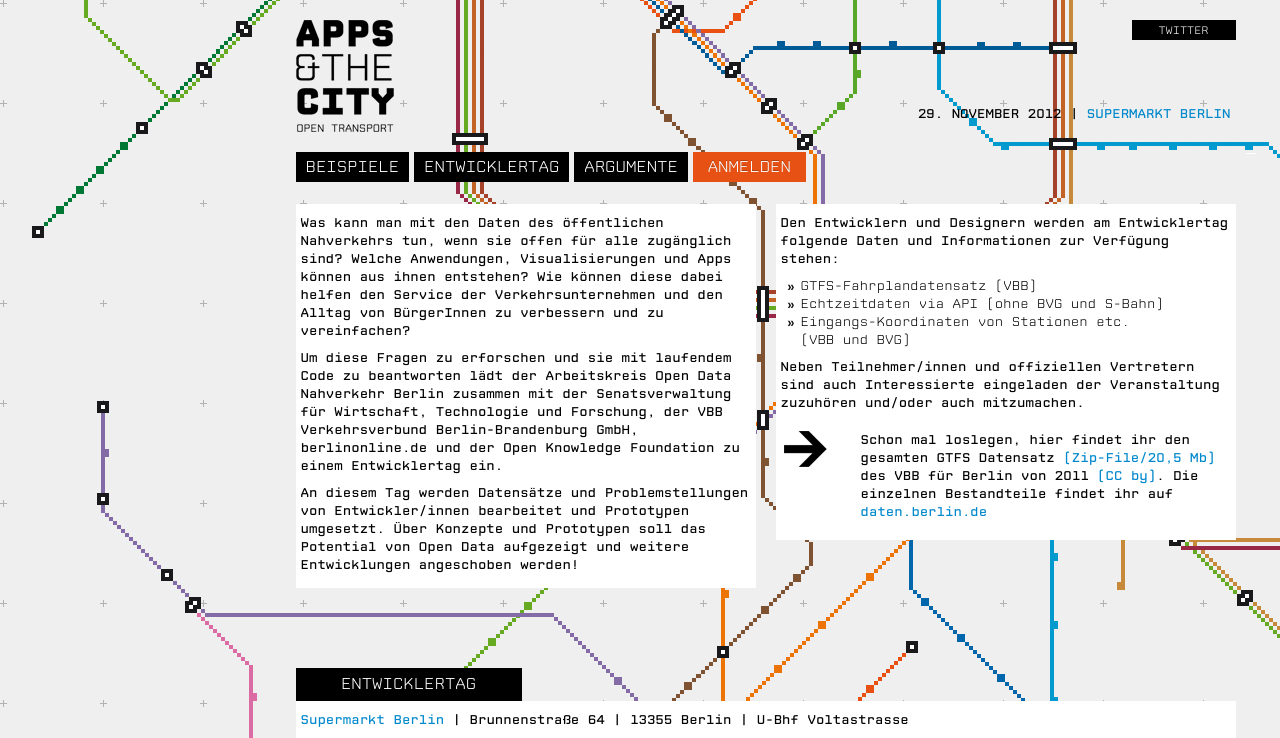
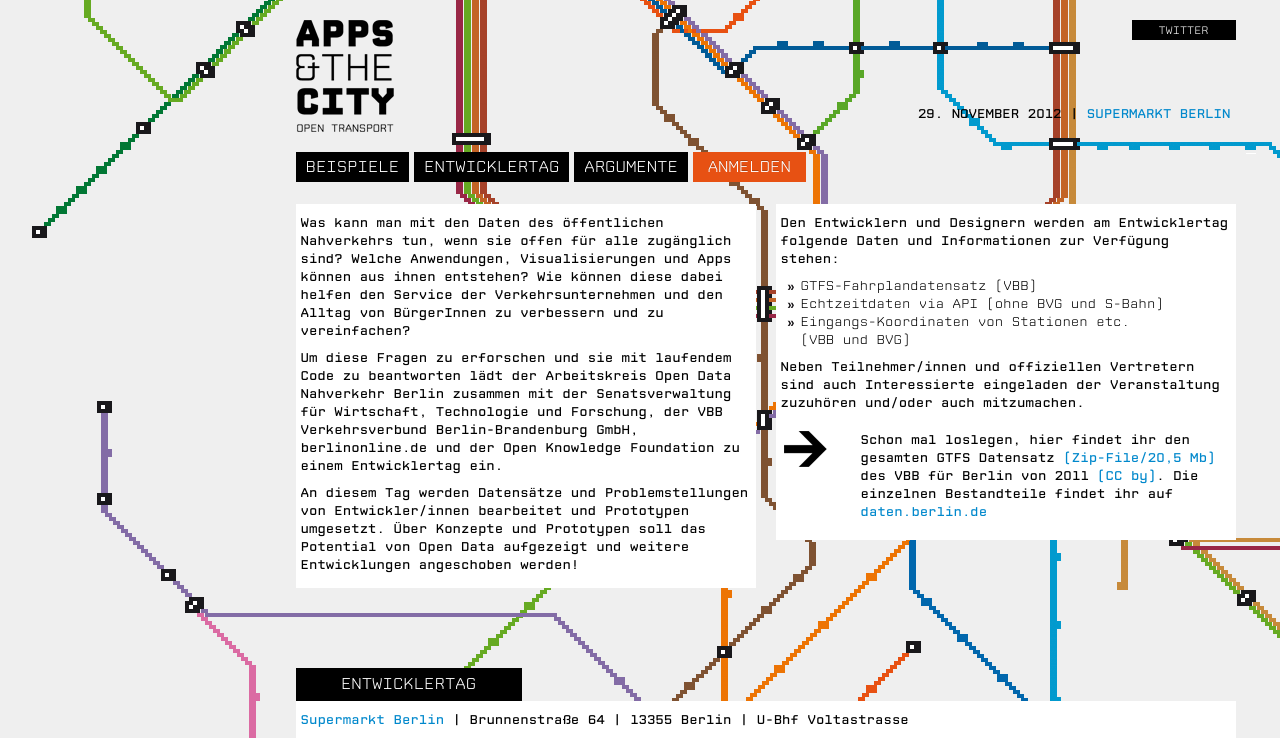
Before and after one commit to okfde/berlin.appsandthecity, a Jekyll site: the page built from index.html, in a window 1280 px wide. Shown: the top 738 px of the page. Built offline with Jekyll 4.4.1, drawn with Linux system fonts in a browser that asks for light colours; nearby versions of some CDN libraries; Markdown is read by kramdown in place of the engine named in the settings; grey boxes are pictures that could not be loaded.

Commit message:
Updated css/style.css

```diff
--- a/css/style.css
+++ b/css/style.css
@@ -65,7 +65,7 @@
 
 
 body {
-  background: #efefef url(../img/kreuz-muster_100x100.png) repeat;
+  background: #efefef url(../img/background2.png) repeat;
   font-family: 'CPMono_v07Light', sans-serif;
   color: #000;
 }
```
